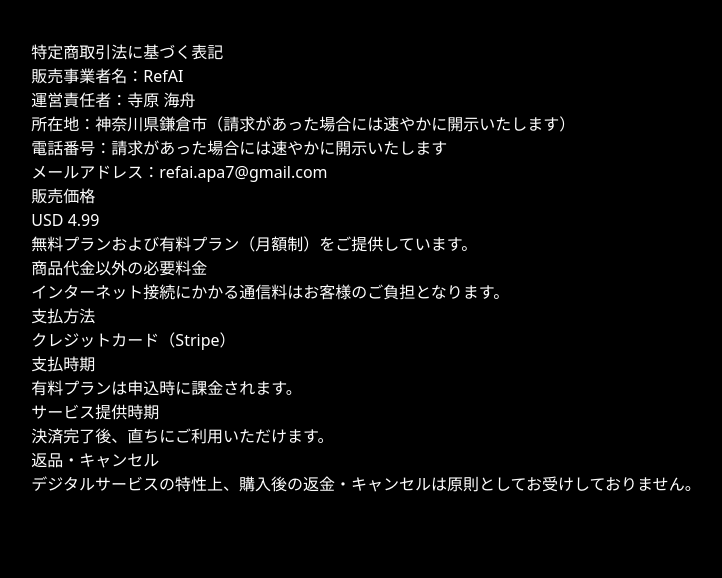
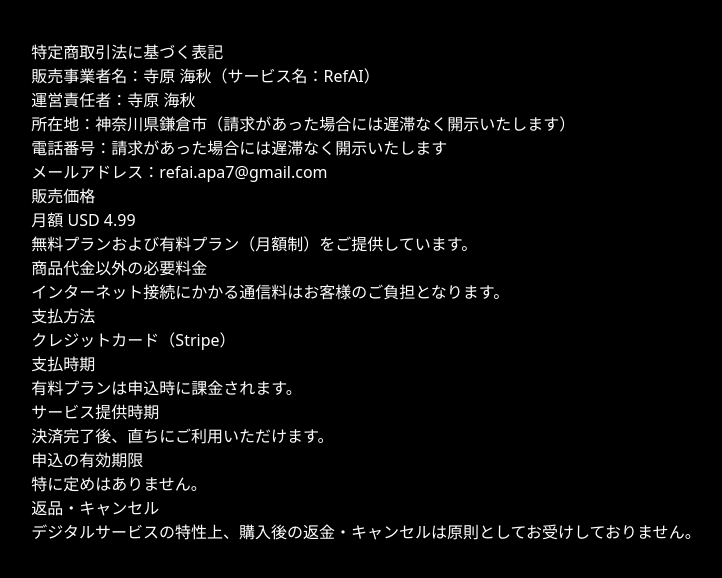
Before and after one commit to graphicit31-cell/refai, a Next.js app: page /tokushoho in a window 1280 px wide. Shown: the top 578 px of the page, without its empty margins (274-996 px from the left). Built offline with nearby package versions, Linux system fonts and the light colour scheme.

Commit message:
add tokushoho link

```diff
--- a/app/page.tsx
+++ b/app/page.tsx
@@ -569,6 +569,9 @@
           </div>
         </section>
       </div>
+      <div style={{ marginTop: "80px", textAlign: "center" }}>
+  <a href="/tokushoho">特定商取引法に基づく表記</a>
+</div>
     </main>
   );
 }
--- a/app/tokushoho/page.tsx
+++ b/app/tokushoho/page.tsx
@@ -3,14 +3,14 @@
     <main style={{ padding: "40px", maxWidth: "800px", margin: "0 auto" }}>
       <h1>特定商取引法に基づく表記</h1>
 
-      <p>販売事業者名：RefAI</p>
-      <p>運営責任者：寺原 海舟</p>
-      <p>所在地：神奈川県鎌倉市（請求があった場合には速やかに開示いたします）</p>
-      <p>電話番号：請求があった場合には速やかに開示いたします</p>
+      <p>販売事業者名：寺原 海秋（サービス名：RefAI）</p>
+      <p>運営責任者：寺原 海秋</p>
+      <p>所在地：神奈川県鎌倉市（請求があった場合には遅滞なく開示いたします）</p>
+      <p>電話番号：請求があった場合には遅滞なく開示いたします</p>
       <p>メールアドレス：refai.apa7@gmail.com</p>
 
       <h2>販売価格</h2>
-      <p>USD 4.99</p>
+      <p>月額 USD 4.99</p>
       <p>無料プランおよび有料プラン（月額制）をご提供しています。</p>
 
       <h2>商品代金以外の必要料金</h2>
@@ -25,6 +25,9 @@
       <h2>サービス提供時期</h2>
       <p>決済完了後、直ちにご利用いただけます。</p>
 
+      <h2>申込の有効期限</h2>
+      <p>特に定めはありません。</p>
+
       <h2>返品・キャンセル</h2>
       <p>
         デジタルサービスの特性上、購入後の返金・キャンセルは原則としてお受けしておりません。
```
